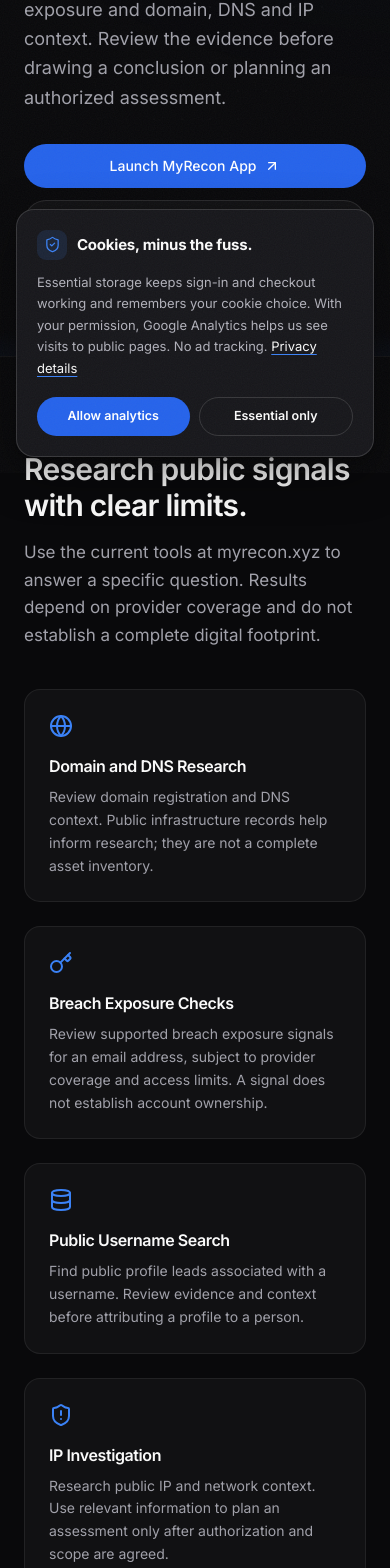
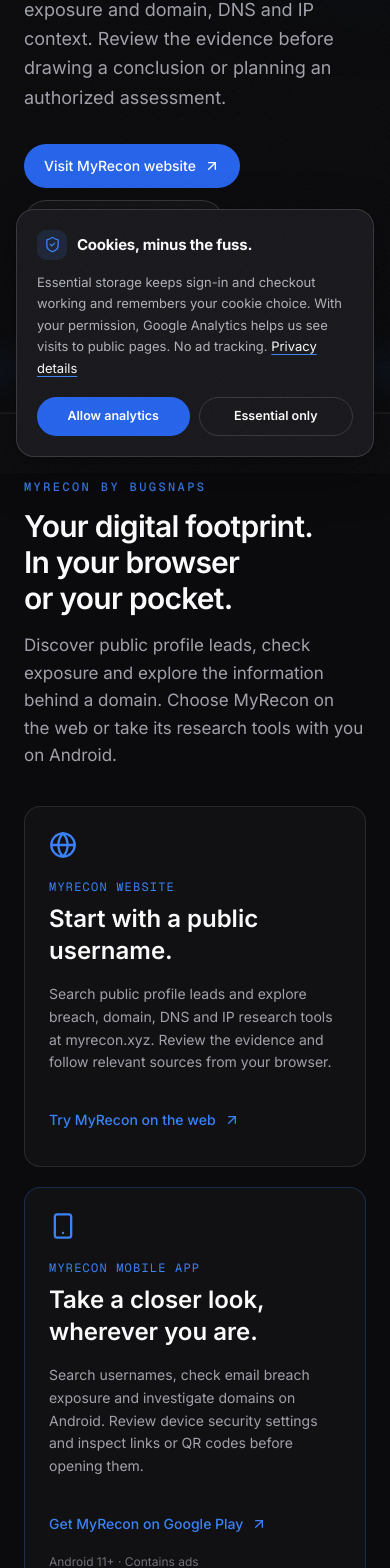
Before and after one commit to 4ryanwaliaa/BugSnaps, a Next.js app: page /myrecon in a window 390 px wide. Shown: the part 371-1939 px from the top of the page. Built offline with nearby package versions, Linux system fonts and the light colour scheme; no server answers.

Commit message:
Promote MyRecon website and Android app across product pages

```diff
--- a/app/ai-penetration-testing/page.tsx
+++ b/app/ai-penetration-testing/page.tsx
@@ -1,3 +1,4 @@
+import { MyReconPromo } from "@/components/site/myrecon-promo";
 import type { Metadata } from "next";
 import Link from "next/link";
 import { ArrowRight, BrainCircuit, Check, Layers, ShieldCheck, Terminal } from "lucide-react";
@@ -138,6 +139,7 @@
           ))}
         </div>
       </Section>
+      <MyReconPromo />
       <CtaBand title="See what an assessment tells you about your application." lead="Start free, verify your domain and review evidence with clear confidence labels." secondary={{ label: "Compare testing tools", href: "/us-vs-competitors" }} />
     </SiteShell>
   );
--- a/app/free-ai-pentesting/page.tsx
+++ b/app/free-ai-pentesting/page.tsx
@@ -1,3 +1,4 @@
+import { MyReconPromo } from "@/components/site/myrecon-promo";
 import type { Metadata } from "next";
 import Link from "next/link";
 import { ArrowRight, FileCode, ShieldCheck, Terminal } from "lucide-react";
@@ -143,6 +144,7 @@
           ))}
         </div>
       </Section>
+      <MyReconPromo />
       <CtaBand title="Start your free website security assessment." lead="Add your domain, verify ownership and configure the authorized target. Review results with their evidence and confidence." secondary={{ label: "View an example report", href: "/mypentest/example-report" }} />
     </SiteShell>
   );
--- a/app/mypentest/page.tsx
+++ b/app/mypentest/page.tsx
@@ -1,3 +1,4 @@
+import { MyReconPromo } from "@/components/site/myrecon-promo";
 import type { Metadata } from "next";
 import Link from "next/link";
 import { Check, FileText, X } from "lucide-react";
@@ -220,6 +221,7 @@
         </p>
       </Section>
 
+      <MyReconPromo />
       <CtaBand />
     </SiteShell>
   );
--- a/app/myrecon/page.tsx
+++ b/app/myrecon/page.tsx
@@ -1,18 +1,23 @@
+import { MyReconLinks, MyReconPromo } from "@/components/site/myrecon-promo";
 import type { Metadata } from "next";
 import Link from "next/link";
-import { ArrowRight, ArrowUpRight, Check, Database, Globe, Key, Search, ShieldAlert } from "lucide-react";
+import { ArrowRight, Check, Database, Globe, Key, Search, ShieldAlert } from "lucide-react";
 import { CtaBand, JsonLd, PageHeader, Section, SectionTitle, SiteShell } from "@/components/site/page-parts";
-import { MYRECON_URL, ORG_ID, SITE_URL, faqJsonLd, pageMetadata } from "@/lib/site";
+import { ORG_ID, SITE_URL, faqJsonLd, pageMetadata } from "@/lib/site";
 import { newAssessmentUrl } from "@/lib/mypentest";
 
 export const metadata: Metadata = pageMetadata({
-  title: "MyRecon: Username Search, Digital Footprint and OSINT",
+  title: "MyRecon Website & Android App | Digital Footprint & OSINT",
   description:
-    "Explore MyRecon for public username search, email breach exposure, domain, DNS and IP research. Use OSINT context to plan a separately authorized security assessment.",
+    "Explore MyRecon on the web and Android. Search public usernames, check breach exposure and research domains, DNS and IPs. Visit the website or get the mobile app.",
   path: "/myrecon",
 });
 
 const faqs = [
+  {
+    question: "Is MyRecon available as a mobile app?",
+    answer: "Yes. MyRecon is available on Google Play for Android 11 and later and contains ads. Use the Android app for public username research, breach checks, domain tools, device security settings and link or QR checks. You can also use the web toolkit at myrecon.xyz. Features and access limits vary by platform.",
+  },
   {
     question: "What is MyRecon and how does it fit into the BugSnaps ecosystem?",
     answer:
@@ -40,7 +45,7 @@
   "@type": "SoftwareApplication",
   name: "MyRecon",
   applicationCategory: "SecurityApplication",
-  operatingSystem: "Web",
+  operatingSystem: "Web, Android",
   url: `${SITE_URL}/myrecon`,
   description:
     "Open-source intelligence research for public usernames, breach exposure, domains, DNS and IPs.",
@@ -108,16 +113,8 @@
         title="MyRecon: digital footprint and OSINT research."
         lead="Explore public username leads, breach exposure and domain, DNS and IP context. Review the evidence before drawing a conclusion or planning an authorized assessment."
       >
-        <div className="flex flex-col gap-3 sm:flex-row">
-          <a
-            href={MYRECON_URL}
-            target="_blank"
-            rel="noopener noreferrer"
-            className="inline-flex h-11 items-center justify-center gap-2 rounded-full bg-primary px-6 text-sm font-medium text-white transition-colors hover:bg-accent"
-          >
-            Launch MyRecon App
-            <ArrowUpRight className="h-4 w-4" aria-hidden="true" />
-          </a>
+        <div className="flex flex-col flex-wrap gap-3 sm:flex-row">
+          <MyReconLinks />
           <a
             href={newAssessmentUrl()}
             className="inline-flex h-11 items-center justify-center rounded-full border border-white/10 bg-white/[0.04] px-6 text-sm font-medium transition-colors hover:border-white/20"
@@ -132,6 +129,8 @@
           </Link>
         </div>
       </PageHeader>
+
+      <MyReconPromo />
 
       <Section labelledBy="capabilities-title">
         <SectionTitle
--- a/app/website-pentesting-ai/page.tsx
+++ b/app/website-pentesting-ai/page.tsx
@@ -1,3 +1,4 @@
+import { MyReconPromo } from "@/components/site/myrecon-promo";
 import type { Metadata } from "next";
 import Link from "next/link";
 import { ArrowRight, CheckCircle2, Code2, Globe, Lock, ShieldAlert } from "lucide-react";
@@ -239,6 +240,7 @@
         </div>
       </Section>
 
+      <MyReconPromo />
       <CtaBand
         title="Review your website security with evidence."
         lead="Verify your domain, configure the authorized scope and review findings from defined automated checks."
--- a/components/home/products.tsx
+++ b/components/home/products.tsx
@@ -1,3 +1,4 @@
+import { MyReconLinks } from "@/components/site/myrecon-promo";
 import Link from "next/link";
 import { ArrowRight, ArrowUpRight, Radar, ScanSearch } from "lucide-react";
 import { Section, SectionTitle } from "@/components/site/page-parts";
@@ -9,7 +10,7 @@
 export function HomeProducts() {
   return (
     <Section labelledBy="products-title" className="border-t border-white/[0.05]">
-      <SectionTitle id="products-title" eyebrow="Products" title="Two tools, one security team behind them." />
+      <SectionTitle id="products-title" eyebrow="Products" title="Security tools for your apps and your digital footprint." />
 
       <ul className="mt-10 grid gap-4 sm:mt-12 md:grid-cols-2">
         {products.map((product) => {
@@ -28,6 +29,7 @@
                   </div>
                 </div>
                 <p className="mt-5 flex-1 text-[15px] leading-relaxed text-muted">{product.summary}</p>
+                {product.id === "myrecon" && <div className="mt-6"><MyReconLinks /></div>}
                 <div className="mt-6 flex flex-wrap items-center gap-4">
                   {product.external ? (
                     <a
--- /dev/null
+++ b/components/site/myrecon-promo.tsx
@@ -0,0 +1,44 @@
+import Link from "next/link";
+import { ArrowUpRight, Globe, Smartphone } from "lucide-react";
+import { Section, SectionTitle } from "@/components/site/page-parts";
+import { MYRECON_ANDROID_URL, MYRECON_URL } from "@/lib/site";
+
+export function MyReconLinks() {
+  return (
+    <div className="flex flex-wrap gap-3">
+      <a href={MYRECON_URL} className="inline-flex min-h-11 items-center justify-center gap-2 rounded-full bg-primary px-5 py-2 text-sm font-medium text-white hover:bg-accent">
+        Visit MyRecon website <ArrowUpRight className="h-4 w-4" aria-hidden="true" />
+      </a>
+      <a href={MYRECON_ANDROID_URL} className="inline-flex min-h-11 items-center justify-center gap-2 rounded-full border border-white/15 bg-white/[0.04] px-5 py-2 text-sm font-medium hover:border-white/30">
+        Get the Android app <ArrowUpRight className="h-4 w-4" aria-hidden="true" />
+      </a>
+    </div>
+  );
+}
+
+export function MyReconPromo() {
+  return (
+    <Section labelledBy="myrecon-platforms" className="border-t border-white/[0.06] bg-surface/40">
+      <SectionTitle id="myrecon-platforms" eyebrow="MyRecon by BugSnaps" title="Your digital footprint. In your browser or your pocket." lead="Discover public profile leads, check exposure and explore the information behind a domain. Choose MyRecon on the web or take its research tools with you on Android." />
+      <div className="mt-9 grid gap-5 md:grid-cols-2">
+        <article className="rounded-2xl border border-white/10 bg-surface p-6 sm:p-8">
+          <Globe className="h-7 w-7 text-accent" aria-hidden="true" />
+          <p className="mt-5 font-mono text-xs uppercase tracking-widest text-accent">MyRecon website</p>
+          <h3 className="mt-2 text-2xl font-semibold">Start with a public username.</h3>
+          <p className="mt-4 text-sm leading-relaxed text-muted">Search public profile leads and explore breach, domain, DNS and IP research tools at myrecon.xyz. Review the evidence and follow relevant sources from your browser.</p>
+          <a href={MYRECON_URL} className="mt-6 inline-flex min-h-11 items-center gap-2 text-sm font-medium text-accent hover:underline">Try MyRecon on the web <ArrowUpRight className="h-4 w-4" aria-hidden="true" /></a>
+        </article>
+        <article className="rounded-2xl border border-accent/25 bg-surface p-6 sm:p-8">
+          <Smartphone className="h-7 w-7 text-accent" aria-hidden="true" />
+          <p className="mt-5 font-mono text-xs uppercase tracking-widest text-accent">MyRecon mobile app</p>
+          <h3 className="mt-2 text-2xl font-semibold">Take a closer look, wherever you are.</h3>
+          <p className="mt-4 text-sm leading-relaxed text-muted">Search usernames, check email breach exposure and investigate domains on Android. Review device security settings and inspect links or QR codes before opening them.</p>
+          <a href={MYRECON_ANDROID_URL} className="mt-6 inline-flex min-h-11 items-center gap-2 text-sm font-medium text-accent hover:underline">Get MyRecon on Google Play <ArrowUpRight className="h-4 w-4" aria-hidden="true" /></a>
+          <p className="mt-2 text-xs text-muted-2">Android 11+ · Contains ads</p>
+        </article>
+      </div>
+      <p className="mt-6 max-w-3xl text-sm leading-relaxed text-muted">Built for your own digital footprint and authorized research. A matching username is a lead, not proof of identity. Features and access limits vary by platform and provider.</p>
+      <Link href="/myrecon" className="mt-4 inline-flex min-h-11 items-center text-sm font-medium text-accent hover:underline">Explore the MyRecon product page →</Link>
+    </Section>
+  );
+}
--- a/components/site/navbar.tsx
+++ b/components/site/navbar.tsx
@@ -12,6 +12,7 @@
 type NavLink = { href: string; label: string; external?: boolean };
 
 const links: NavLink[] = [
+  { href: "/products", label: "Products" },
   { href: "/mypentest", label: "MyPentest" },
   { href: "/myrecon", label: "MyRecon" },
   { href: "/services", label: "Services" },
--- a/lib/products.ts
+++ b/lib/products.ts
@@ -44,9 +44,9 @@
   {
     id: "myrecon",
     name: "MyRecon",
-    tagline: "Reconnaissance and OSINT",
+    tagline: "Digital footprint research on web and Android",
     summary:
-      "Username, email and breach intelligence, password-exposure checks, WHOIS, DNS and IP investigation - the reconnaissance layer of the BugSnaps ecosystem.",
+      "Explore public username leads, breach exposure, WHOIS, DNS and IP context with the MyRecon website and Android app.",
     href: "/myrecon",
     external: false,
     status: "available",
--- a/lib/site.ts
+++ b/lib/site.ts
@@ -11,6 +11,7 @@
 
 /** MyRecon's canonical origin - its own site, linked, never proxied. */
 export const MYRECON_URL = "https://www.myrecon.xyz/";
+export const MYRECON_ANDROID_URL = "https://play.google.com/store/apps/details?id=com.Myrecon.osint";
 
 export const CONTACT_EMAIL = "aryan@bugsnaps.in";
 export const LINKEDIN_URL = "https://www.linkedin.com/company/bugsnaps";
```
Also changed, not shown: app/products/page.tsx (+6 -3 lines), lib/routes.ts (+7 -7 lines).
